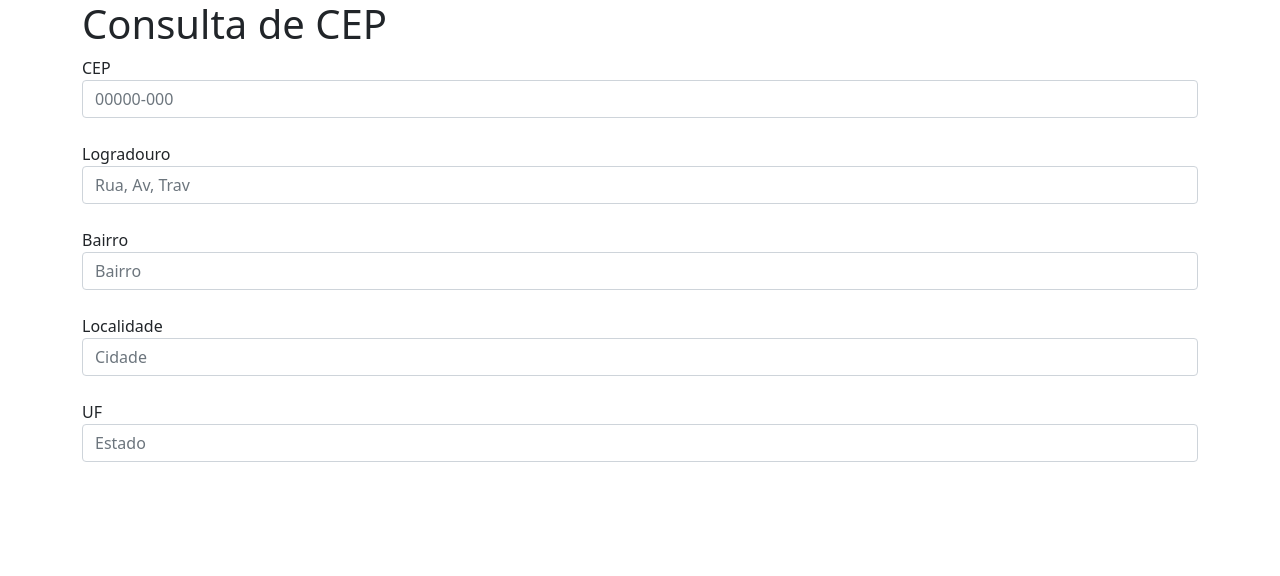
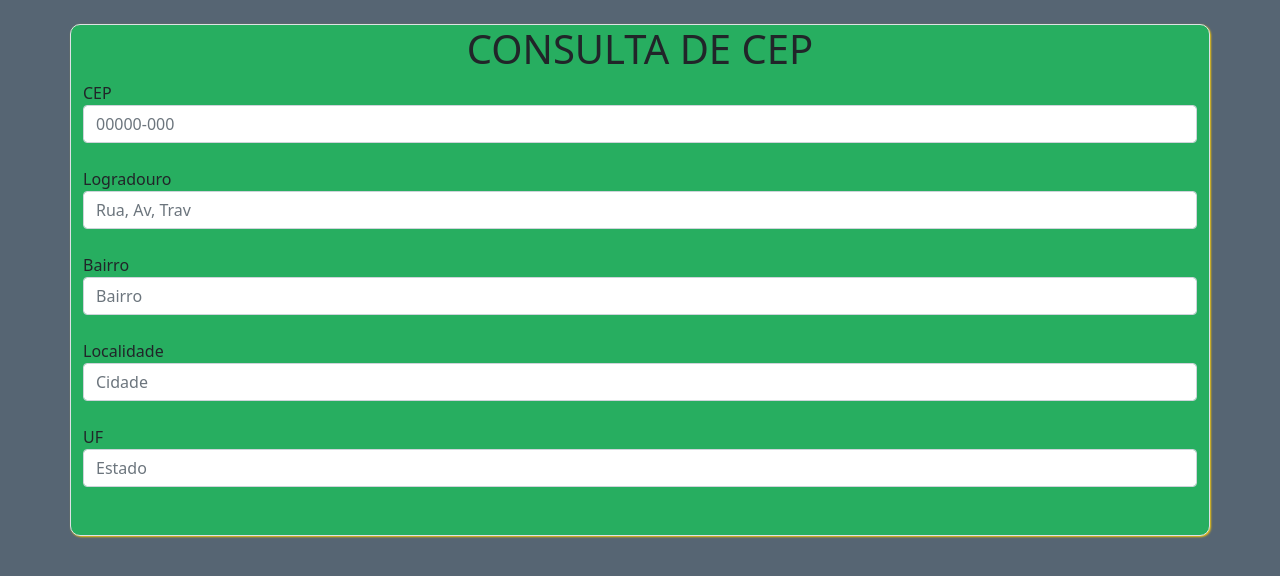
Before and after one commit to ricardoaraujosantos/requisitando-api-cep-javascript, a plain HTML site: page index.html in a window 1280 px wide. Drawn offline with Linux system fonts and the light colour scheme.

Commit message:
styling with bootstrap and added new style.css file and add new class

```diff
--- a/index.html
+++ b/index.html
@@ -6,14 +6,15 @@
     <meta name="viewport" content="width=device-width, initial-scale=1.0">
     <title>Requisitando API Viacep</title>
     <link rel="stylesheet" href="bootstrap/css/bootstrap.min.css">
+    <link rel="stylesheet" href="style.css">
 </head>
 <body>
-    <div class="container">
-        <h1>Consulta de CEP</h1>
+    <div class="container background mt-4 border">
+        <h1 class="text-center text-uppercase">Consulta de CEP</h1>
         <form>
 
             <!--Importante usar os id identico ao da documentação da API viacep-->
-            <div class="form-group mb-4">
+            <div class="form-group mb-4 ">
                 <label for="cep">CEP</label>
                 <input type="text" class="form-control" placeholder="00000-000" maxlength="9" id="cep">
             </div>
@@ -29,7 +30,7 @@
                 <label for="localidade">Localidade</label>
                 <input type="text" class="form-control" placeholder="Cidade" id="localidade">
             </div>
-            <div class="form-group mb-4">
+            <div class="form-group mb-4 pb-4">
                 <label for="uf">UF</label>
                 <input type="text" class="form-control" placeholder="Estado" id="uf">
             </div>
--- /dev/null
+++ b/style.css
@@ -0,0 +1,11 @@
+@charset "UTF-8";
+body{
+    background-color: #566573 ;
+}
+.background{
+    background-color:#27AE60;
+}
+.border{
+    border-radius: 10px;
+    box-shadow: 1px 1px 2px #F1C40F;
+}
```
